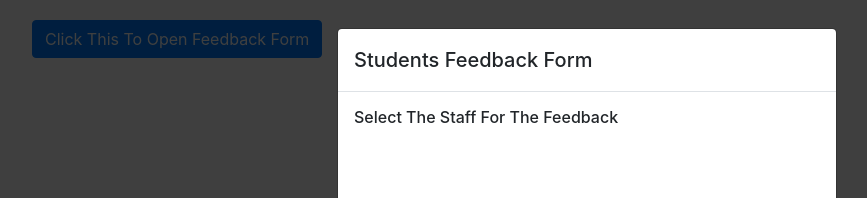
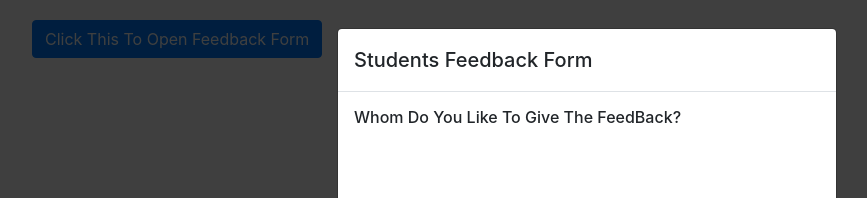
Before and after one commit to robinzd/nodejs_prisma_task1, a website: page Front_End/feedback_student.html in a window 1280 px wide. Both pictures are taken after a click on the button "Click This To Open Feedback Form". Shown: the top 198 px of the page, without its empty margins (53-920 px from the left). Drawn offline with nearby package versions, Linux system fonts and the light colour scheme; no server answers.

Commit message:
17/10/2022 Task Finished

```diff
--- a/Front_End/feedback_student.html
+++ b/Front_End/feedback_student.html
@@ -66,7 +66,7 @@
             <h5 class="modal-title" id="exampleModalLabel">Students Feedback Form</h5>
           </div>
           <div class="modal-body" id="studentfeedback">
-            <h6>Select The Staff For The Feedback</h6>
+            <h6>Whom Do You Like To Give The FeedBack?</h6>
           </div>
           <div class="modal-body" id="feedbackform">
 
@@ -99,9 +99,6 @@
     </div>
     <!-- Modal -->
     <!-- Student feedback Ends-->
-
-
-
     <script
       src="https://cdn.jsdelivr.net/npm/bootstrap@5.0.2/dist/js/bootstrap.bundle.min.js"
       integrity="sha384-MrcW6ZMFYlzcLA8Nl+NtUVF0sA7MsXsP1UyJoMp4YLEuNSfAP+JcXn/tWtIaxVXM"
```
